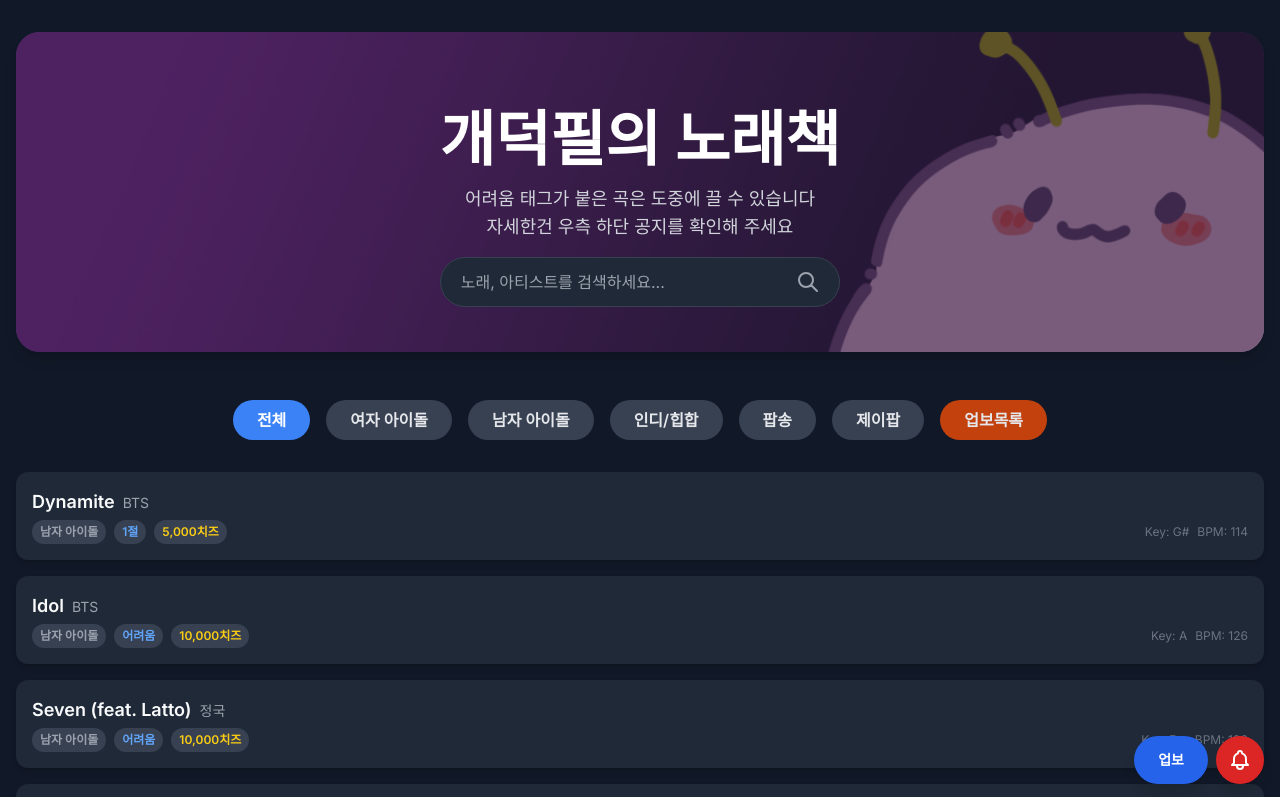
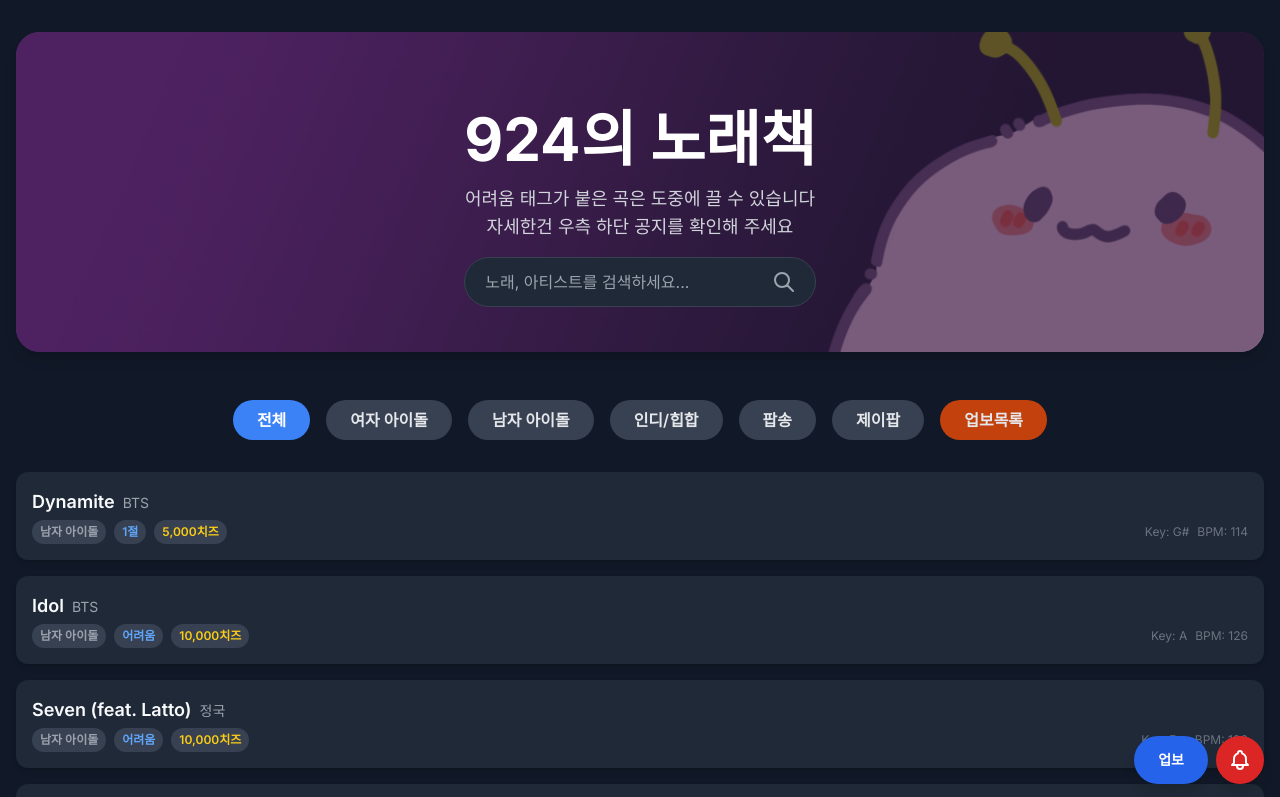
Before and after one commit to greatmoth/testpage2, a plain HTML site: page index.html in a window 1280 px wide. Shown: the top 797 px of the page. Drawn offline with nearby package versions, Linux system fonts and the light colour scheme.

Commit message:
Title text change

```diff
--- a/index.html
+++ b/index.html
@@ -52,7 +52,7 @@
                 >
                 <div class="absolute inset-0 bg-black bg-opacity-50 flex items-center justify-center">
                     <div class="text-center p-4 pt-12">
-                        <h1 class="text-4xl sm:text-5xl lg:text-6xl font-bold text-white mb-4">개덕필의 노래책</h1>
+                        <h1 class="text-4xl sm:text-5xl lg:text-6xl font-bold text-white mb-4">924의 노래책</h1>
                         <p class="text-lg text-gray-300 mb-4">어려움 태그가 붙은 곡은 도중에 끌 수 있습니다<br>자세한건 우측 하단 공지를 확인해 주세요</p> <!-- mb-8을 mb-4로 변경했습니다. -->
                         <!-- 검색바 -->
                         <div class="relative w-full max-w-xl mx-auto">
```
